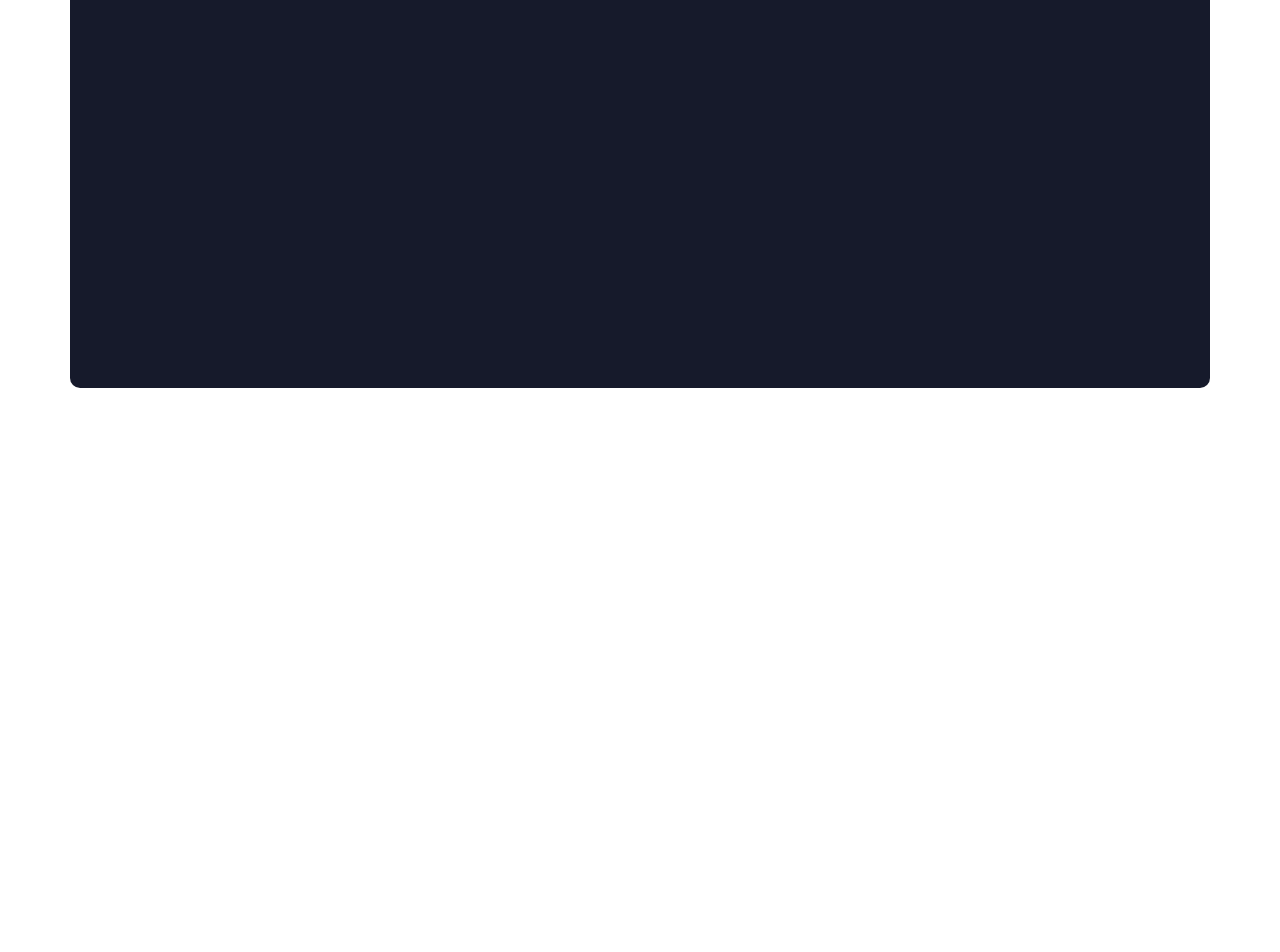
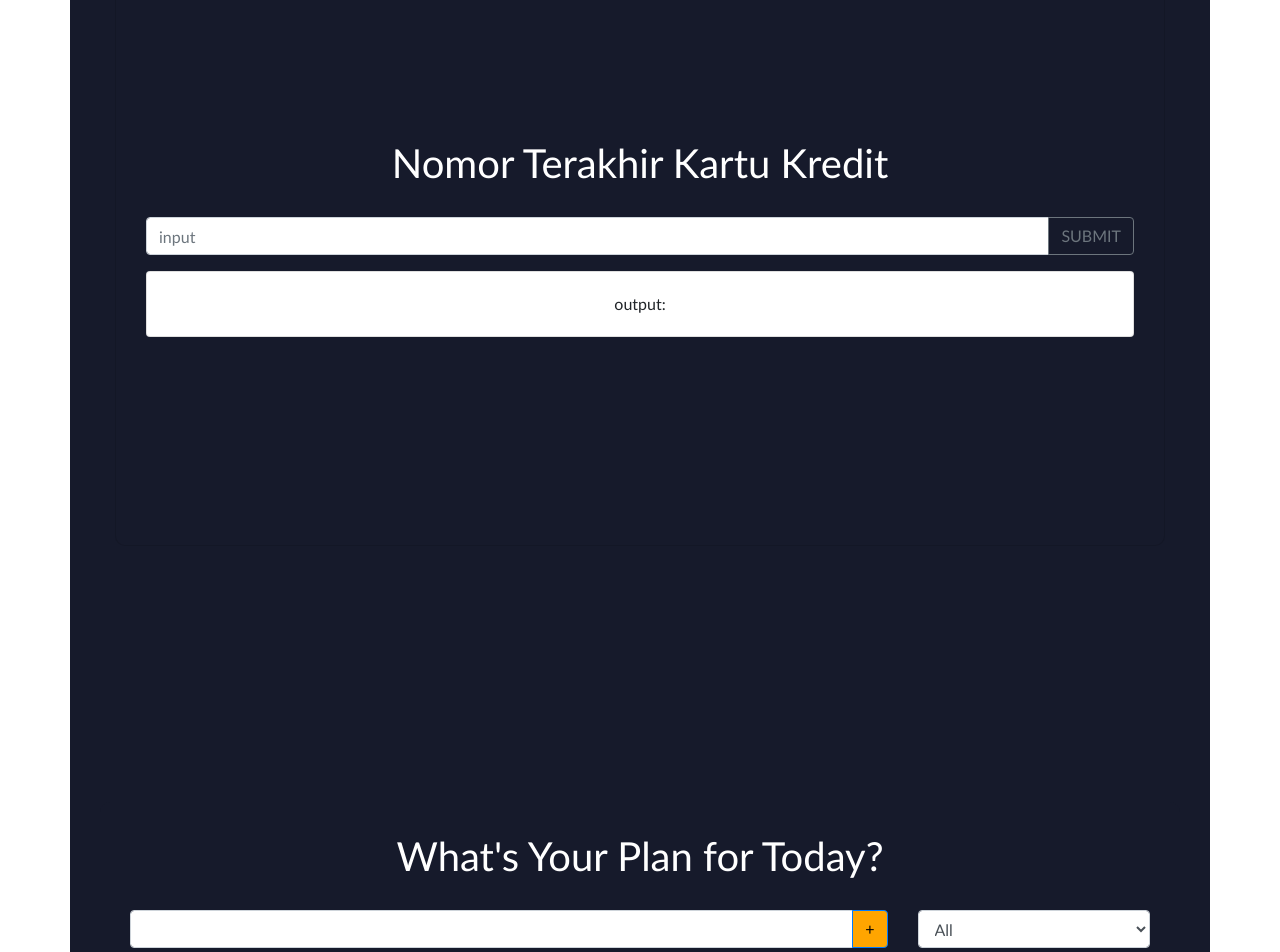
Before and after one commit to ijarre/Online-Tech-Test, a React (Create React App) app: page / in a window 1280 px wide. Shown: the part 340-1292 px from the top of the page. Before the commit the page ends 856 px from the top, so only its background shows below. Built offline with nearby package versions, Linux system fonts and the light colour scheme.

Commit message:
'finalize'

```diff
--- a/package.json
+++ b/package.json
@@ -13,6 +13,7 @@
     "react-dom": "^17.0.2",
     "react-icon": "^1.0.0",
     "react-icons": "^4.2.0",
+    "react-router-dom": "^5.2.0",
     "react-scripts": "4.0.3",
     "web-vitals": "^1.1.1"
   },
--- a/src/components/soal-1/soal-1.js
+++ b/src/components/soal-1/soal-1.js
@@ -1,5 +1,5 @@
 import React, { Component } from "react";
-import { Form, Card, Button, InputGroup, FormControl } from "react-bootstrap";
+import { Form, Card, Button, InputGroup, FormControl, Container } from "react-bootstrap";
 import logicSoal from "./logicSoal";
 export class SoalSatu extends Component {
   constructor(props) {
@@ -28,8 +28,10 @@ export class SoalSatu extends Component {
   render() {
     return (
       <>
-        <Card>
-          <Card.Body>
+        <Container>
+          <Card className="soalSatu-app">
+            <Card.Body class="soalSatu-comp">
+              <h1>Nomor Terakhir Kartu Kredit</h1>
               <Form onSubmit={this.handleOutput}>
                 <InputGroup className="mb-3">
                   <FormControl type="text" value={this.state.nomorKartu} onChange={this.handleChange} placeholder="input" />
@@ -49,6 +51,7 @@ export class SoalSatu extends Component {
               </Form>
             </Card.Body>
           </Card>
+        </Container>
       </>
     );
   }
--- a/src/components/todo-2-ed/TodoApp.js
+++ b/src/components/todo-2-ed/TodoApp.js
@@ -51,7 +51,10 @@ function TodoApp() {
       {
         <>
           <Container className="todo-app">
-            <FormTodo setInputText={setInputText} todos={todos} setTodos={setTodos} inputText={inputText} setStatus={setStatus} />
+            <h1>What's Your Plan for Today?</h1>
+            <div className="form">
+              <FormTodo setInputText={setInputText} todos={todos} setTodos={setTodos} inputText={inputText} setStatus={setStatus} />
+            </div>
             <TodoListed todos={todos} setTodos={setTodos} filteredTodos={filteredTodos} />
           </Container>
         </>
--- a/src/page/home.js
+++ b/src/page/home.js
@@ -1,4 +1,5 @@
 import React, { useState } from "react";
+import { Card, Col, Container, Row } from "react-bootstrap";
 
 import SoalSatu from "../components/soal-1/soal-1";
 
@@ -8,15 +9,29 @@ function Home() {
   return (
     <>
       {
-        /* <Container>
-      <SoalSatu />
-    </Container> */
+        <Container className="home-app">
+          {/* <Row>
+            <Col>
+              <Card className="logic">
+                <Card.Body>
+                  <b>SOAL LOGIC 1</b>
+                </Card.Body>
+              </Card>
+            </Col>
+          </Row>
+          <Row>
+            <Col>
+              <Card>
+                <Card.Body>
+                  <b>TO-DO APPS</b>
+                </Card.Body>
+              </Card>
+            </Col>
+          </Row> */}
+          <SoalSatu />
 
-        // <div className="todo-app">
-        //   <TodoList />
-        // </div>
-        <TodoApp />
-        // <TesUI />
+          <TodoApp />
+        </Container>
       }
     </>
   );
```
Also changed, not shown: src/dist/css/style.css, src/dist/sass/_home.scss (added), src/dist/sass/_soalSatu.scss (added), src/dist/sass/_todo-ed.scss (deleted), src/dist/sass/_todo.scss (deleted), src/dist/sass/_todoFinal.scss, src/dist/sass/style.scss, 2 other files (tests, documents, lock files or other folders). Lines whose indentation alone changed are shown as unchanged.
